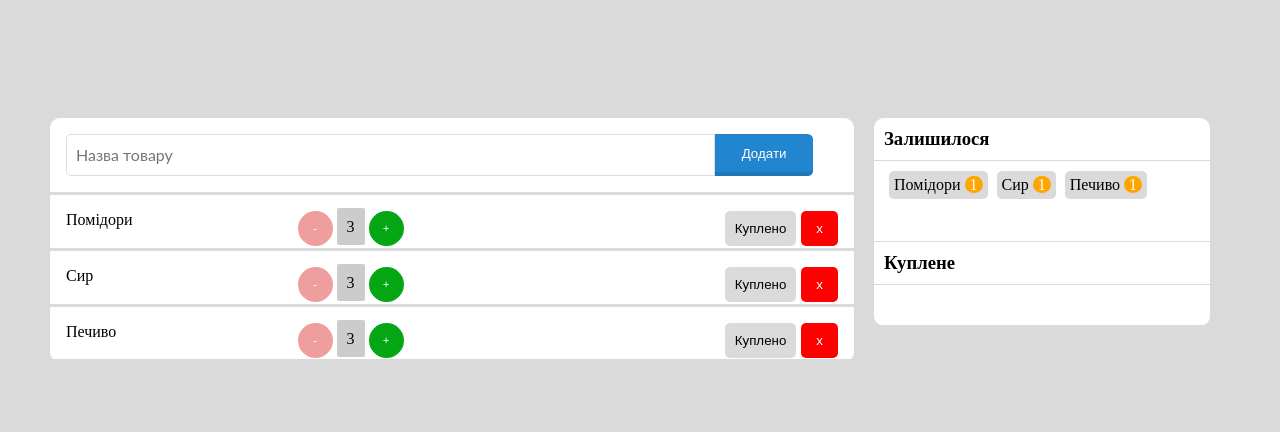
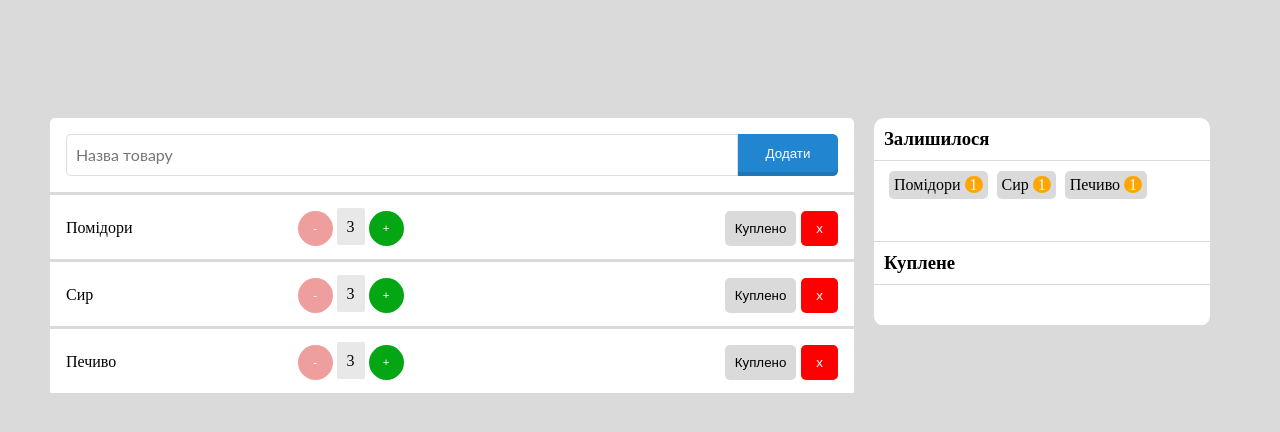
Before and after one commit to Bellkross/BuyList-0.01, a plain HTML site: page index.html in a window 1280 px wide. Drawn offline with Linux system fonts and the light colour scheme.

Commit message:
remove paddings from search label

```diff
--- a/index.html
+++ b/index.html
@@ -18,9 +18,7 @@
                 </div>
             </div>
             <div class="bl-row buy-elem">
-                <div class="lce bl-product">
-                    Помідори
-                </div>
+                <div class="bl-product">Помідори</div>
                 <div class="bl-count">
                     <button class="bl-minus">-</button>
                     <span class="bl-label">3</span>
@@ -32,7 +30,7 @@
                 </div>
             </div>
             <div class="bl-row buy-elem">
-                <div class="lce bl-product">
+                <div class="bl-product">
                     Сир
                 </div>
                 <div class="bl-count">
@@ -46,7 +44,7 @@
                 </div>
             </div>
             <div class="bl-row buy-elem">
-                <div class="lce bl-product">
+                <div class="bl-product">
                     Печиво
                 </div>
                 <div class="bl-count">
--- a/main.css
+++ b/main.css
@@ -23,19 +23,21 @@
 }
 
 .bl-row.buy-elem{
-    padding: 1em 1em 2.3em 1em;
+    padding: 1em 1em 3em 1em;
     border-bottom: solid #DADADA;
+
 }
 
 .bl-list {
     background: white;
     margin-bottom: 10px;
-    border-radius: 10px;
+    border-radius: 5px;
 }
 
 .bl-product {
     width: 30%;
     float: left;
+    padding-top: 8px;
 }
 
 .bl-count {
@@ -50,7 +52,7 @@
 
 /*Кнопки*/
 .bl-label {
-    background: #cdcbcb;
+    background: #e8e8e8;
     padding: 10px;
     border-radius: 2px;
 
@@ -121,6 +123,7 @@
     color: #fff;
     box-shadow: 0 -0.3em 0 0 rgba(34,36,38,.15) inset;
     border-radius: 0em .4em .4em 0em;
+    width: 12.9%;
 }
 
 .bl-row.input-elem {
@@ -137,7 +140,6 @@ input {
     -webkit-appearance: none;
     tap-highlight-color: rgba(255,255,255,0);
     line-height: 1.2142em;
-    padding: .67861429em 1em;
     font-size: 16px;
     background: #FFF;
     border: 1px solid rgba(34,36,38,.15);
@@ -147,7 +149,7 @@ input {
 
     border-bottom-left-radius: 5px;
     border-top-left-radius: 5px;
-    width: 82%;
+    width: 85%;
     padding: 10.3px 5px 10.3px 9px;
     float: left;
 }
@@ -194,6 +196,7 @@ h3 {
     margin-bottom: 5px;
     border-radius: 5px;
     padding: 5px;
+
     background-color: #DADADA;
 }
 
```
